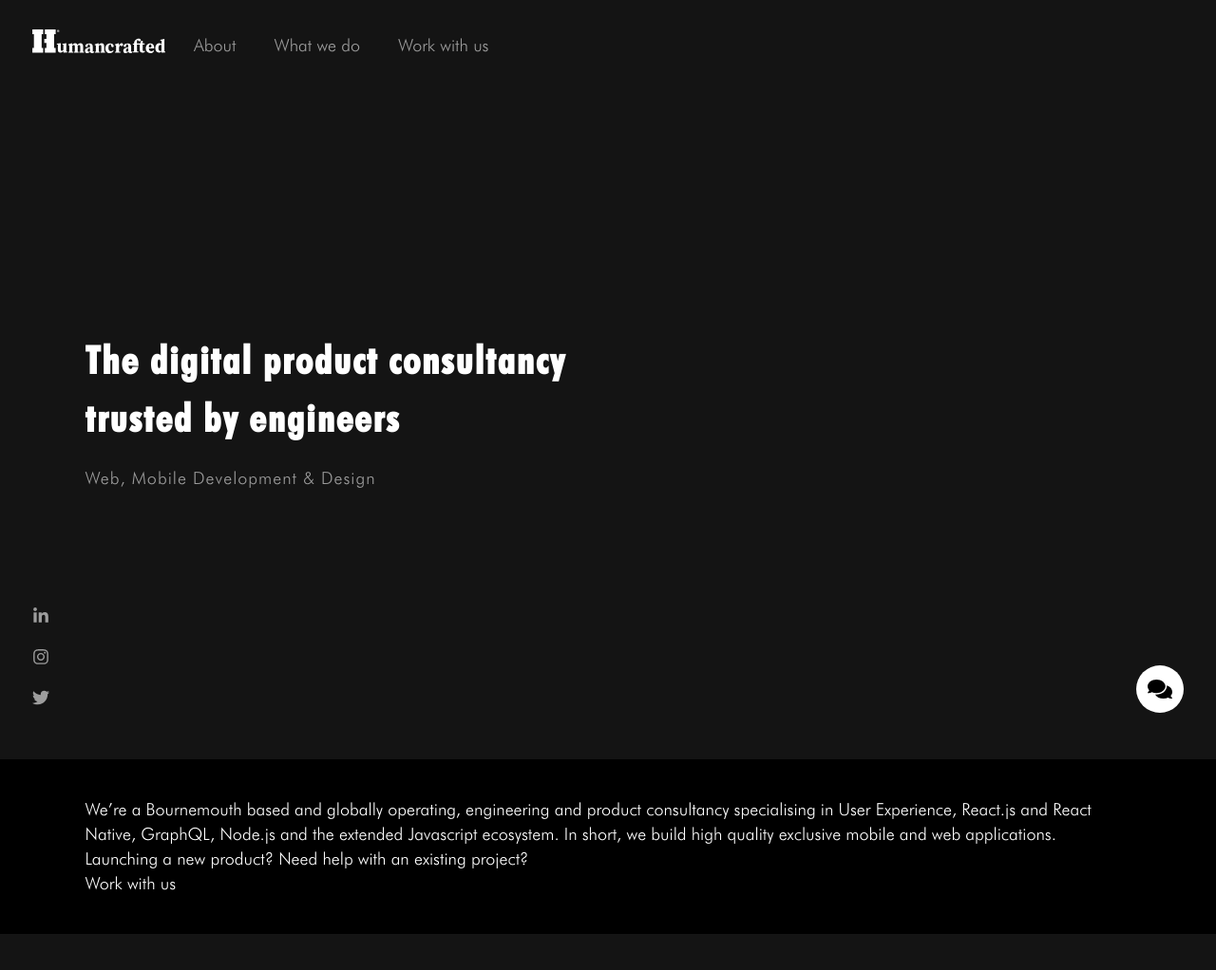
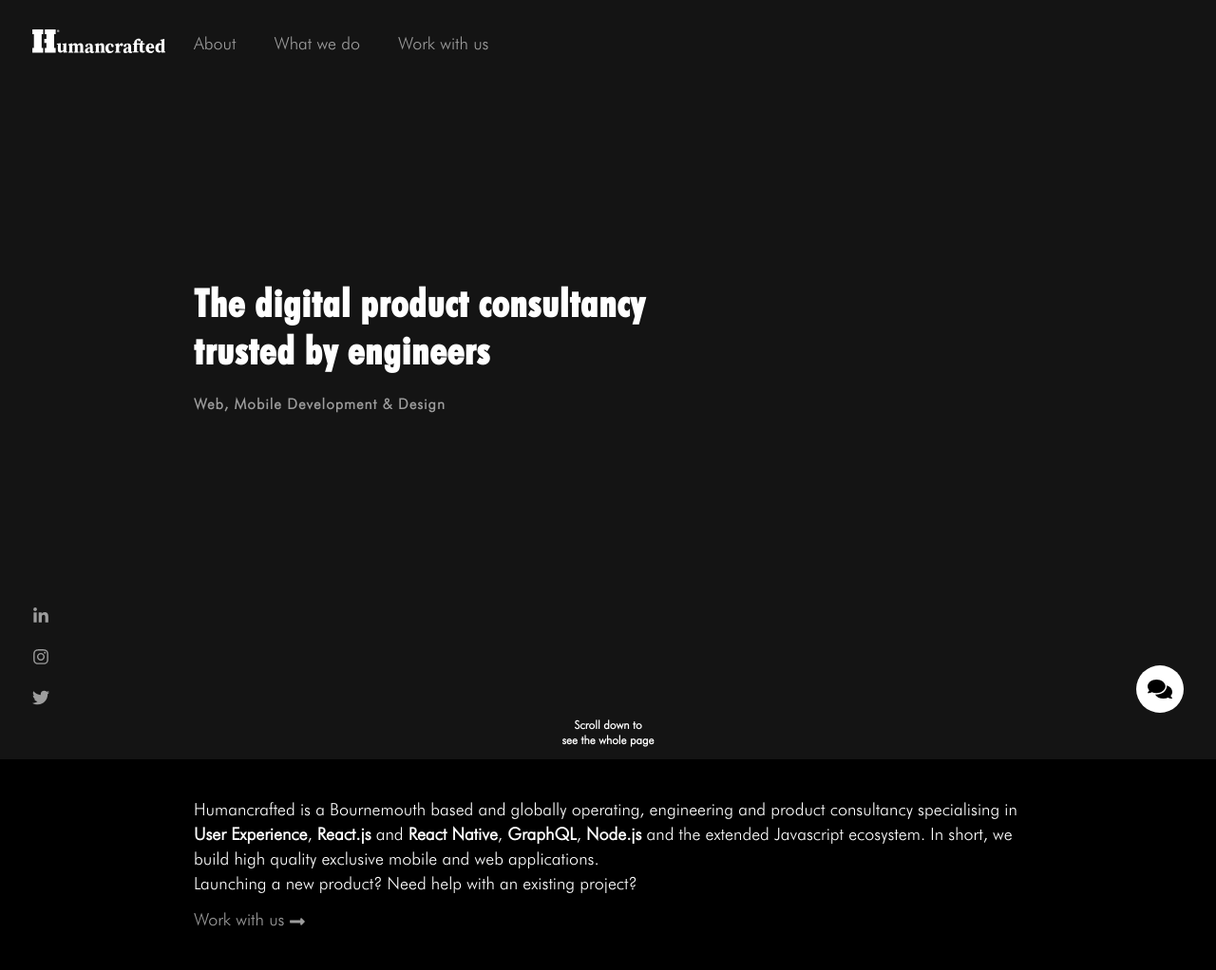
Before and after one commit to human-crafted/home, a Gatsby site: page / in a window 1280 px wide. Shown: the whole page at 95% size. Before the commit the page ends 984 px from the top, so only its background shows below. Built offline with nearby package versions, Linux system fonts and the light colour scheme; Gatsby itself is replaced by a stand-in of ours.

Commit message:
finished nav bar and started on index

```diff
--- a/src/components/layout.css
+++ b/src/components/layout.css
@@ -233,11 +233,11 @@
   color: inherit;
   font-family: body-main-bold, -apple-system, BlinkMacSystemFont, Segoe UI, Roboto, Oxygen,
     Ubuntu, Cantarell, Fira Sans, Droid Sans, Helvetica Neue, sans-serif;
-  letter-spacing: 2px;
+  letter-spacing: 1px;
   font-weight: bold;
   text-rendering: optimizeLegibility;
   font-size: 2.25rem;
-  line-height: 1.5;
+  line-height: 1.25;
 }
 h2 {
   margin-left: 0;
--- a/src/components/layout.jsx
+++ b/src/components/layout.jsx
@@ -5,7 +5,7 @@
  * See: https://www.gatsbyjs.org/docs/static-query/
  */
 
-import styled, { ThemeProvider } from 'styled-components'
+import { ThemeProvider } from 'styled-components'
 // import 'normalize.css/normalize.css'
 import React from 'react'
 import PropTypes from 'prop-types'
@@ -16,12 +16,6 @@
 
 import NavBar from './nav-bar'
 import './layout.css'
-
-
-// Sizes
-// Mobile - 16px
-// Large - 24px
-// Greater than large: 34px
 
 const Layout = ({ children }) => (
   <ThemeProvider theme={theme}>
@@ -38,9 +32,7 @@
       render={data => (
         <>
           <NavBar siteTitle={data.site.siteMetadata.title} />
-          <Page id="page-wrap">
-            <Main>{children}</Main>
-          </Page>
+          <main>{children}</main>
           <SocialIcons />
           <ChatIcon />
         </>
@@ -54,14 +46,3 @@
 }
 
 export default Layout
-
-const Page = styled.div`
-  background-color: ${p => p.theme.colors.primary};
-`
-
-const Main = styled.main`
-  grid-area: main;
-  display: flex;
-  align-items: center;
-  justify-content: center;
-`
--- a/src/components/nav-bar/nav-bar.jsx
+++ b/src/components/nav-bar/nav-bar.jsx
@@ -84,6 +84,12 @@
   list-style-type: none;
   margin: 0;
   padding: 0;
+  ${media.greaterThan('medium')`
+    margin-top: 2px;
+  `};
+  ${media.greaterThan('large')`
+     margin-top: 3px;
+  `};
 `
 
 const Header = styled.header`
@@ -99,12 +105,10 @@
   justify-content: flex-start;
   ${media.greaterThan('medium')`
     height: 90px;
-    left: 50px;
-    margin-top: 2px;
+    padding-left: 50px;
   `};
   ${media.greaterThan('large')`
-     left: 184px;
-     margin-top: 3px;
+     padding-left: 184px;
   `};
 `
 
@@ -160,7 +164,7 @@
     width: 25px;
     height: 20px;
     margin-top: -13px;
-    margin-right: 16px;
+    margin-right: 24px;
   }
 
   .bm-burger-bars,
--- /dev/null
+++ b/src/components/page-container.jsx
@@ -0,0 +1,22 @@
+import styled from 'styled-components'
+import React from 'react'
+import media from 'styled-media-query'
+import './layout.css'
+
+const PageContainer = props => <Container>{props.children}</Container>
+
+export default PageContainer
+
+const Container = styled.div`
+  width: 100%;
+  padding-left: 24px;
+  padding-right: 24px;
+  ${media.greaterThan('medium')`
+    padding-left: 70px;
+    padding-right: 70px;
+   `};
+  ${media.greaterThan('large')`
+    padding-left: 204px;
+    padding-right: 204px;
+   `};
+`
--- /dev/null
+++ b/src/components/page-link.jsx
@@ -0,0 +1,30 @@
+import React from 'react'
+import styled from 'styled-components'
+import { Link } from 'gatsby'
+import { FaLongArrowAltRight } from 'react-icons/fa'
+
+const Item = ({ to, children }) => (
+  <NavLink exact to={to}>
+    {children}
+    <Arrow size={18} />
+  </NavLink>
+)
+
+export default Item
+
+const NavLink = styled(Link)`
+  display: flex;
+  align-items: center;
+  margin-top: 12px;
+  color: ${p => p.theme.colors.grey};
+  text-decoration: none;
+  :hover {
+    color: rgb(255, 255, 255);
+    transition: all 0.3s cubic-bezier(0.4, 0, 0.2, 1) 0s;
+  }
+`
+
+const Arrow = styled(FaLongArrowAltRight)`
+  margin-left: 4px;
+  margin-top: 3px;
+`
--- a/src/pages/index.jsx
+++ b/src/pages/index.jsx
@@ -1,72 +1,94 @@
 import React from 'react'
 import styled from 'styled-components'
+import media from 'styled-media-query'
 import Layout from '../components/layout'
 import SEO from '../components/seo'
 import { keyWords } from '../seo/keywords'
+import PageContainer from '../components/page-container'
+import PageLink from '../components/page-link'
 
 const IndexPage = () => (
   <Layout>
     <SEO title="Home" keywords={keyWords} />
-    <LayoutContainer>
+    <PageContainer>
       <Hero>
         <div className="container">
           <h1>The digital product consultancy trusted by engineers</h1>
-          <h4>Web, Mobile Development & Design</h4>
+          <h5>Web, Mobile Development & Design</h5>
+        </div>
+        <div className="scroll">
+          <p>
+            Scroll down to
+            <br />
+            see the whole page
+          </p>
         </div>
       </Hero>
+    </PageContainer>
     <TextItem>
-        <div className="container">
+      <PageContainer>
         <p>
-            We’re a Bournemouth based and globally operating, engineering and
-            product consultancy specialising in User Experience, React.js and
-            React Native, GraphQL, Node.js and the extended Javascript
-            ecosystem. In short, we build high quality exclusive mobile and web
-            applications.
+          Humancrafted is a Bournemouth based and globally operating,
+          engineering and product consultancy specialising in{' '}
+          <b>User Experience</b>
+,{' '}<b>React.js</b>
+{' '}
+and
+          {' '}<b>React Native</b>,{' '}<b>GraphQL</b>,{' '}<b>Node.js</b>{' '}and the extended
+          Javascript ecosystem. In short, we build high quality exclusive mobile
+          and web applications.
           <br />
           Launching a new product? Need help with an existing project?
-            <br />
-            Work with us
         </p>
-        </div>
+        <PageLink to="/work-with-us">Work with us</PageLink>
+      </PageContainer>
     </TextItem>
-    </LayoutContainer>
   </Layout>
 )
 
 export default IndexPage
 
-const LayoutContainer = styled.div`
+const Hero = styled.div`
+  width: 100%;
+  height: 100vh;
+  ${media.greaterThan('medium')`
+  margin-top: -90px;
+  `};
   display: flex;
-  align-items: center;
+  justify-content: center;
   flex-direction: column;
-`
-
-const Hero = styled.div`
-  height: calc(100vh - 90px);
-  display: flex;
-  width: 86vw;
   .container {
-    width: 550px;
+    margin-top: auto;
+    max-width: 500px;
     justify-content: center;
     display: flex;
     flex-direction: column;
-    h4 {
+    h5 {
       color: ${p => p.theme.colors.grey};
       font-family: ${p => p.theme.fonts.primary.light};
-      font-weight: unset;
+      font-weight: bold;
+    }
+  }
+  .scroll {
+    text-align: center;
+    align-self: center;
+    margin-top: auto;
+    font-size: 12px;
+    line-height: 16px;
+    font-weight: bold;
+    p {
+      margin-bottom: 12px;
     }
   }
 `
 
 const TextItem = styled.div`
-  padding: 40px;
+  padding-top: 40px;
+  padding-bottom: 40px;
   display: flex;
   width: 100vw;
   justify-content: center;
   background-color: ${p => p.theme.colors.secondary}};
-  .container {
-    width: 86vw;
-  }
   br {
     line-height: 60px;
   }
```
Lines whose indentation alone changed are shown as unchanged.
